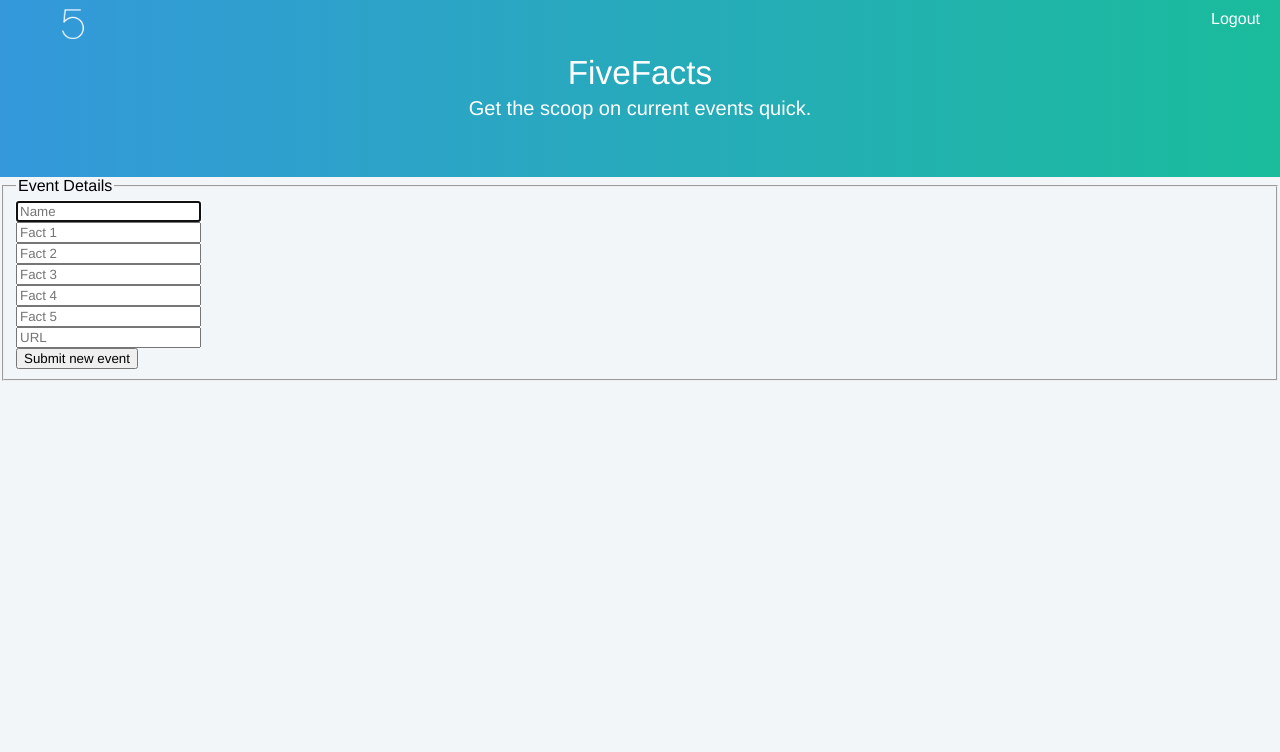
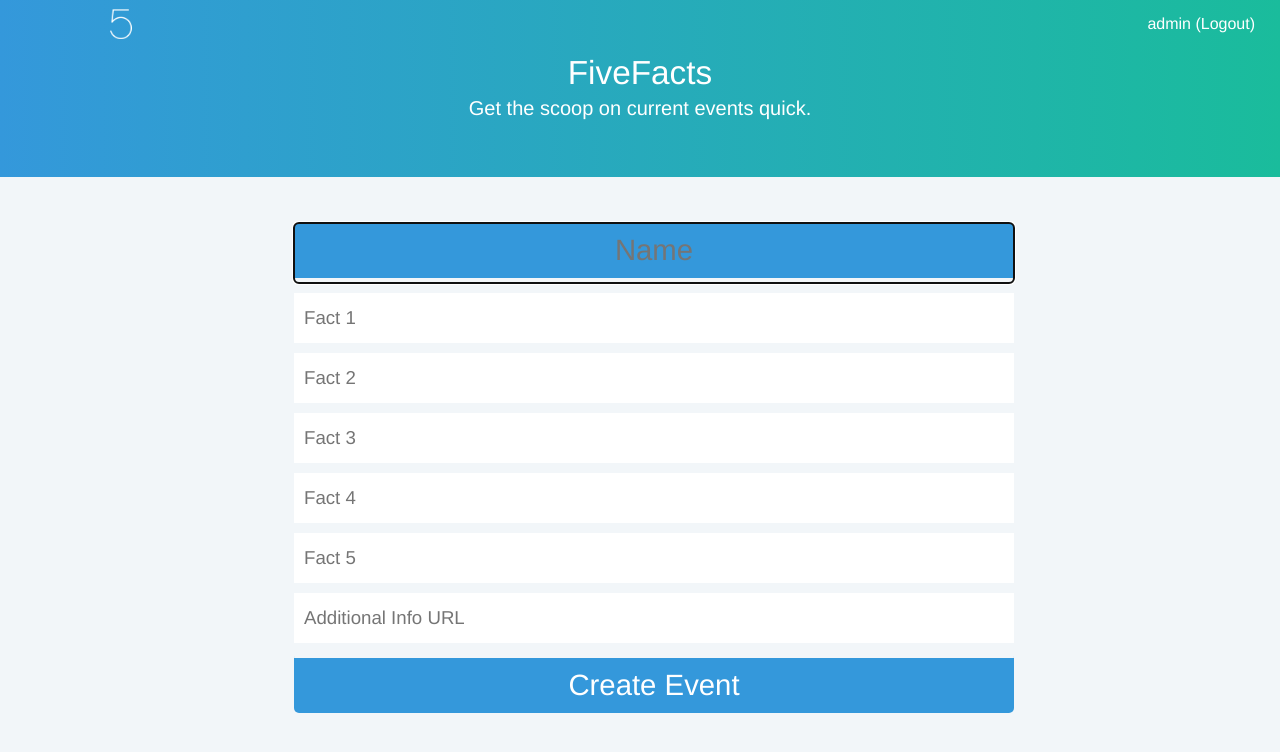
Before and after one commit to JustinLennox/5Facts, a PHP site: page /createEvent.php in a window 1280 px wide. Shown: the top 752 px of the page. Run offline with PHP 8.4, Linux system fonts and the light colour scheme; a user stored in the database is signed in.

Commit message:
Updated all CSS

```diff
--- /dev/null
+++ b/createEvent.css
@@ -0,0 +1,60 @@
+#container {
+	margin: 40px auto;
+	width: 720px;
+	text-align: center;
+}
+
+fieldset {
+	border: none;
+}
+
+form {
+	border: none;
+}
+
+legend {
+	margin: auto;
+	background-color: white;
+	border: none;
+}
+
+#Name{
+	border: none;
+	border-bottom: 5px solid #F2F6F9;
+	height: 60px;
+	width: 720px;
+	color: white;
+	border-radius: 5px;
+	background-color: #3498db;
+	text-align: center;
+	font-size: 22pt;
+}
+
+#Fact{
+	border: none;
+	background-color: white;
+	width: 720px;
+	font-size: 14pt;
+	height: 50px;
+	margin-top: 10px;
+	padding-left: 10px;
+
+}
+
+#submission{
+	border: none;
+	border-top: 5px solid #F2F6F9;
+	height: 60px;
+	width: 720px;
+	color: white;
+	border-radius: 5px;
+	margin-top: 10px;
+	background-color: #3498db;
+	text-align: center;
+	font-size: 22pt;
+}
+
+#eventSuccess{
+	text-align: center;
+	margin-top: 30px;
+}
--- a/createEvent.php
+++ b/createEvent.php
@@ -4,12 +4,21 @@
 	<head>
 		<title>5Facts.com</title>
 		<link rel="stylesheet" type="text/css" href="landing.css">
+		<link rel="stylesheet" type="text/css" href="login.css">
+		<link rel="stylesheet" type="text/css" href="createEvent.css">
 	</head>
 	<body>
 
 
 		<div id="header">
-			<div id="logout"> <a href="logout.php" style="text-decoration: none;">Logout</a></div>
+			<?php
+				if(isset($_SESSION['valid']))
+				{
+					echo "<div id='logout'><a href='logout.php' style='text-decoration: none;'>" . $_SESSION['username'] . " (Logout)</div>";
+				}else{
+					echo "<div id='login'><a href='login.php' style='text-decoration: none;'>Login/Register</a></div>";
+				}
+			?>
 			<a href="index.php"><img src='5FactsLogo.png' height='50px' width='50px'/></a>
         	<div id="headline"> FiveFacts </div>
         	<div id="tagline">Get the scoop on current events quick.</div>
@@ -17,15 +26,15 @@
     	<div id="container">
     		<form action= "eventConfirmation.php" method="post">
 				<fieldset>
-					<legend>Event Details</legend>
-						<input name="Name" type="text" placeholder="Name" autofocus="autofocus" />
-						<br><input name="Fact1" type="text" placeholder="Fact 1" />
-						<br><input name="Fact2" type="text" placeholder="Fact 2" />
-						<br><input name="Fact3" type="text" placeholder="Fact 3" />
-						<br><input name="Fact4" type="text" placeholder="Fact 4" />
-						<br><input name="Fact5" type="text" placeholder="Fact 5" />
-						<br><input name="url" type="text" placeholder="URL" />
-						<br><input type="submit" value="Submit new event" />
+<!-- 					<legend></legend>
+ -->						<input name="Name" type="text" placeholder="Name" autofocus="autofocus" id='Name' />
+						<br><input name="Fact1" type="text" placeholder="Fact 1" id= 'Fact' />
+						<br><input name="Fact2" type="text" placeholder="Fact 2" id= 'Fact'/>
+						<br><input name="Fact3" type="text" placeholder="Fact 3" id= 'Fact'/>
+						<br><input name="Fact4" type="text" placeholder="Fact 4" id= 'Fact'/>
+						<br><input name="Fact5" type="text" placeholder="Fact 5" id= 'Fact'/>
+						<br><input name="url" type="text" placeholder="Additional Info URL" id='Fact'/>
+						<br><input type="submit" value="Create Event" id = 'Submission'/>
 				</fieldset>
 			</form>
 		</div>
--- a/login.css
+++ b/login.css
@@ -22,7 +22,7 @@
 	margin: 0 auto;
 }
 
-input {
+.form-signin > input {
 	border: 0px;
 	height: 38px;
 	margin-top: 20px;
@@ -32,7 +32,7 @@
 	padding: 8px;
 }
 
-button {
+.form-signin > button {
 	cursor: pointer;
 	width: 400px;
 	border-radius: 5px;
@@ -44,3 +44,48 @@
 	background-color: #3498db;
 	color: white;
 }
+
+#dialog{
+	background-color: white;
+	border: 1px solid #3498db;
+	border-bottom-right-radius: 5px;
+	border-bottom-left-radius: 5px;
+	text-align: center;
+	padding-left: 10px;
+}
+
+.ui-dialog .ui-dialog-titlebar {
+    padding: 0.1em .5em;
+    position: relative;
+    padding: 10px;
+    text-align: center;
+    font-size: 1em;
+    background-color: #3498db;
+    color: white;
+    border-top-left-radius: 5px;
+	border-top-right-radius: 5px;
+}
+
+.ui-dialog .ui-dialog-titlebar > * {
+	border: none;
+	color: white;
+	font-size: 12pt;
+	background-color: #3498db;
+}
+
+.ui-dialog {
+    left: 0;
+    outline: 0 none;
+    padding: 0 !important;
+    position: absolute;
+    top: 0;
+}
+
+#logout > a , #login > a {
+	padding: 5px;
+}
+
+#logout > a:hover, #login > a:hover {
+	border: 1px solid white;
+	border-radius: 5px;
+}
```
Also changed, not shown: eventConfirmation.php (+11 -12 lines), eventDetails.php (+13 -11 lines), index.php (+10 -11 lines), login.php (+10 -4 lines), searchResults.css (added, +60 -0 lines), searchResults.php (+19 -17 lines).
